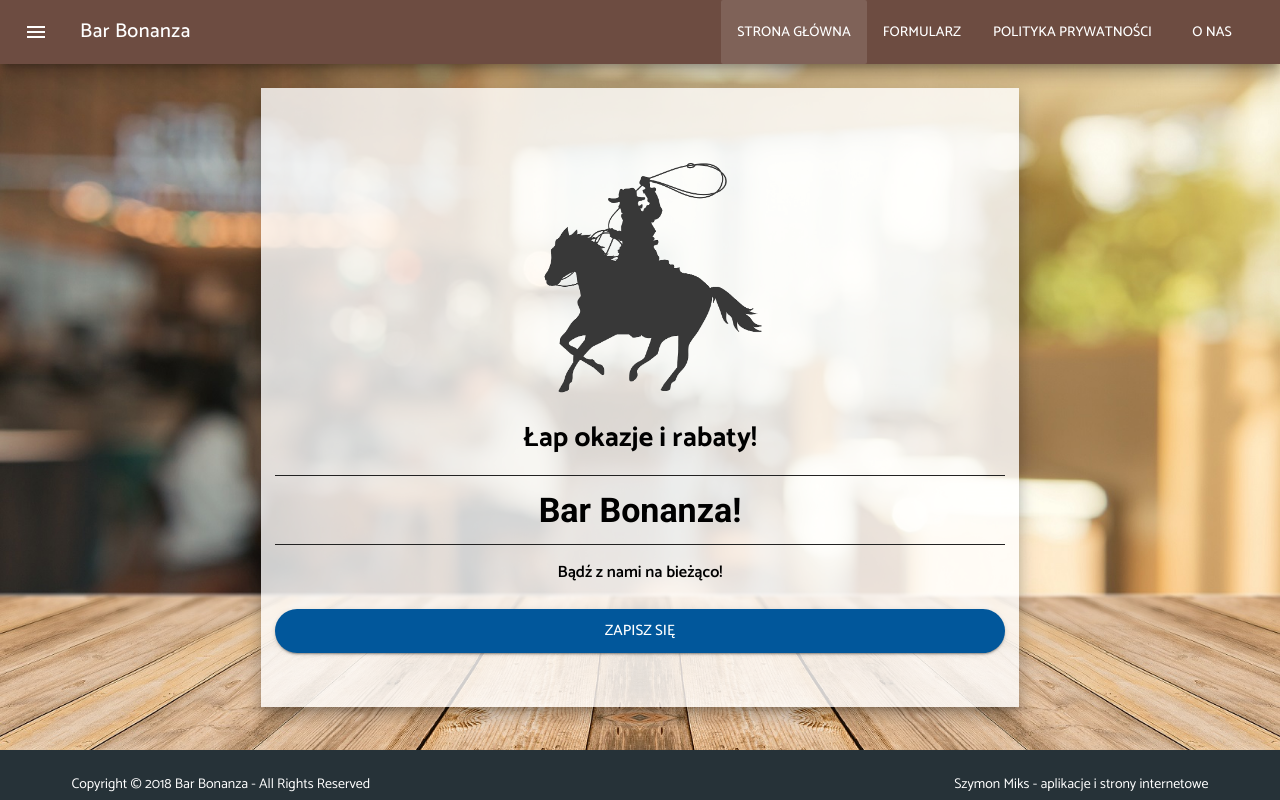
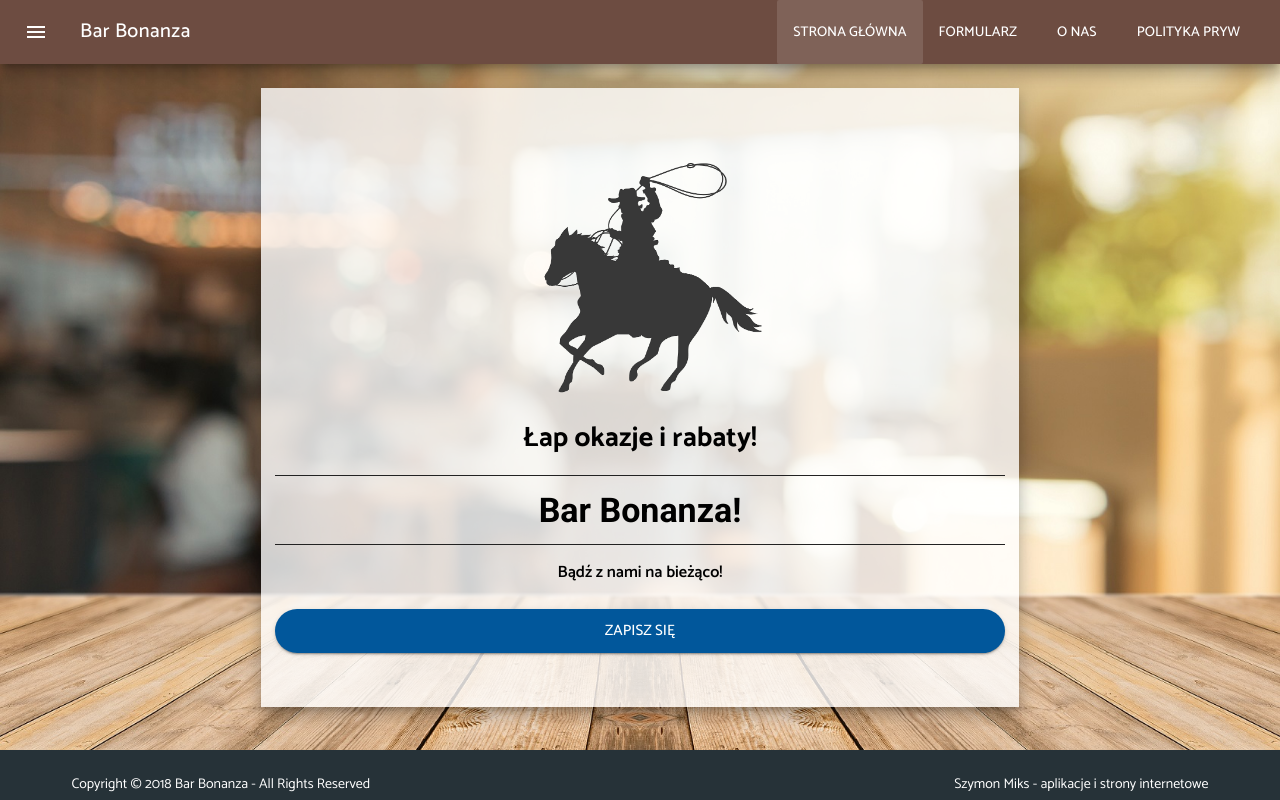
Before and after one commit to szymon6927/bonanza-sms, a Vue app in the folder client/: page /form in a window 1280 px wide. Built offline with nearby package versions, Linux system fonts and the light colour scheme.

Commit message:
import routes form json file and disply it

```diff
--- a/client/src/components/Navbar.vue
+++ b/client/src/components/Navbar.vue
@@ -6,35 +6,25 @@
       color="brown darken-3"
       class="hidden-md-and-up"
     >
-    <v-btn dark value="home" to="/">
-      <span>Strona główna</span>
-      <v-icon>home</v-icon>
-    </v-btn>
 
-    <v-btn dark value="form" to="/form">
-      <span>Formularz</span>
-      <v-icon>fas fa-edit</v-icon>
-    </v-btn>
-
-    <v-btn dark value="about" to="/about">
-      <span>O nas</span>
-      <v-icon>fas fa-users</v-icon>
-    </v-btn>
-
-    <v-btn dark value="private-policy" to="/private-policy">
-      <span class="text-xs-center">Polityka pryw</span>
-      <v-icon>fas fa-list</v-icon>
-    </v-btn>
+    <template v-for="item in items">
+      <v-btn dark :to="item.href">
+        <span>{{ item.title }}</span>
+        <v-icon>{{ item.icon }}</v-icon>
+      </v-btn>
+    </template>
 
     </v-bottom-nav>
 </template>
 
 <script>
+  import routes from '../router/routes'
   export default {
     name: 'Navbar',
     data () {
       return {
-        bottomNav: 'home'
+        bottomNav: 'home',
+        items: routes
       }
     }
   }
--- a/client/src/components/Topbar.vue
+++ b/client/src/components/Topbar.vue
@@ -45,17 +45,13 @@
 </template>
 
 <script>
+  import routes from '../router/routes'
   export default {
     name: "Topbar",
     data() {
       return {
         drawer: false,
-        items: [
-          {title: 'Strona główna', icon: 'home', href: '/'},
-          {title: 'Formularz', icon: 'question_answer', href: '/form'},
-          {title: 'Polityka prywatności', icon: 'fas fa-list', href: '/private-policy'},
-          {title: 'O nas', icon: 'fas fa-users', href: '/about'},
-        ]
+        items: routes
       }
     }
   }
```
